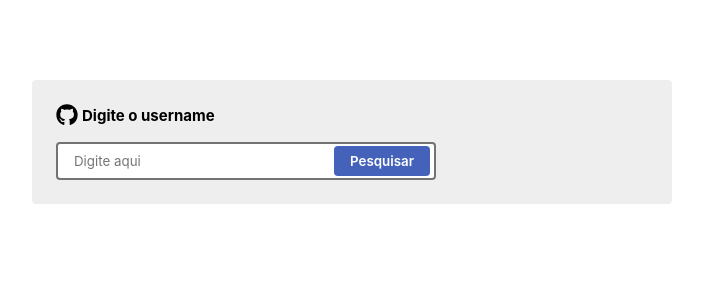
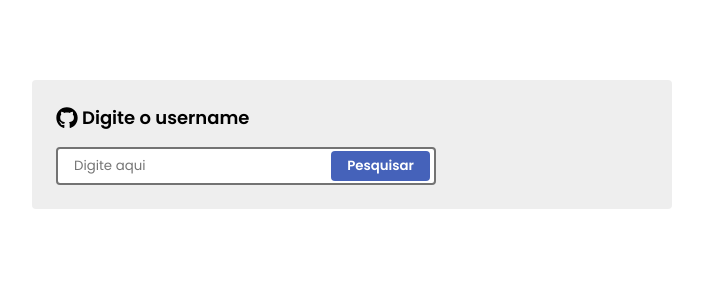
Before and after one commit to felipepxavier/github-app-using-graphql, a React (Create React App) app in the folder packages/app/: page / in a window 1280 px wide. Shown: the top 300 px of the page, without its empty margins (288-991 px from the left). Built offline with nearby package versions, Linux system fonts and the light colour scheme.

Commit message:
chore: add font link

```diff
--- a/packages/app/public/index.html
+++ b/packages/app/public/index.html
@@ -10,34 +10,13 @@
       content="Web site created using create-react-app"
     />
     <link rel="apple-touch-icon" href="%PUBLIC_URL%/logo192.png" />
-    <!--
-      manifest.json provides metadata used when your web app is installed on a
-      user's mobile device or desktop. See https://developers.google.com/web/fundamentals/web-app-manifest/
-    -->
-    <link rel="manifest" href="%PUBLIC_URL%/manifest.json" />
-    <!--
-      Notice the use of %PUBLIC_URL% in the tags above.
-      It will be replaced with the URL of the `public` folder during the build.
-      Only files inside the `public` folder can be referenced from the HTML.
+    <link href="https://fonts.googleapis.com/css2?family=Poppins:wght@300;400;600&display=swap" rel="stylesheet">
 
-      Unlike "/favicon.ico" or "favicon.ico", "%PUBLIC_URL%/favicon.ico" will
-      work correctly both with client-side routing and a non-root public URL.
-      Learn how to configure a non-root public URL by running `npm run build`.
-    -->
-    <title>React App</title>
+    <title>Pesquisar usuário | Github</title>
   </head>
   <body>
     <noscript>You need to enable JavaScript to run this app.</noscript>
     <div id="root"></div>
-    <!--
-      This HTML file is a template.
-      If you open it directly in the browser, you will see an empty page.
 
-      You can add webfonts, meta tags, or analytics to this file.
-      The build step will place the bundled scripts into the <body> tag.
-
-      To begin the development, run `npm start` or `yarn start`.
-      To create a production bundle, use `npm run build` or `yarn build`.
-    -->
   </body>
 </html>
--- a/packages/app/src/components/Card/styles.ts
+++ b/packages/app/src/components/Card/styles.ts
@@ -24,4 +24,8 @@ export const Header = styled.header`
   `}
 `;
 
-export const Title = styled.h2``;
+export const Title = styled.h2`
+  ${({ theme }) => css`
+    font-size: ${theme.font.sizes.large};
+  `}
+`;
```
Also changed, not shown: packages/app/public/manifest.json (deleted).
